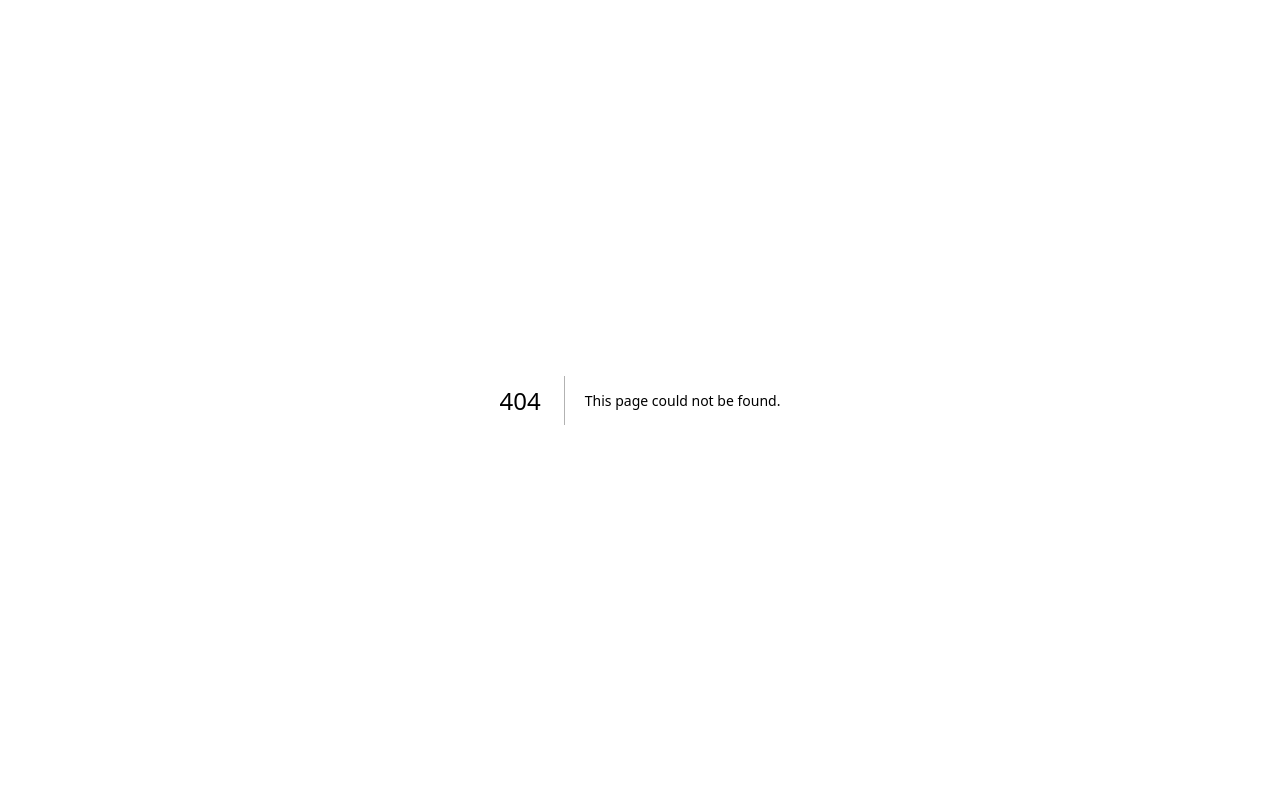
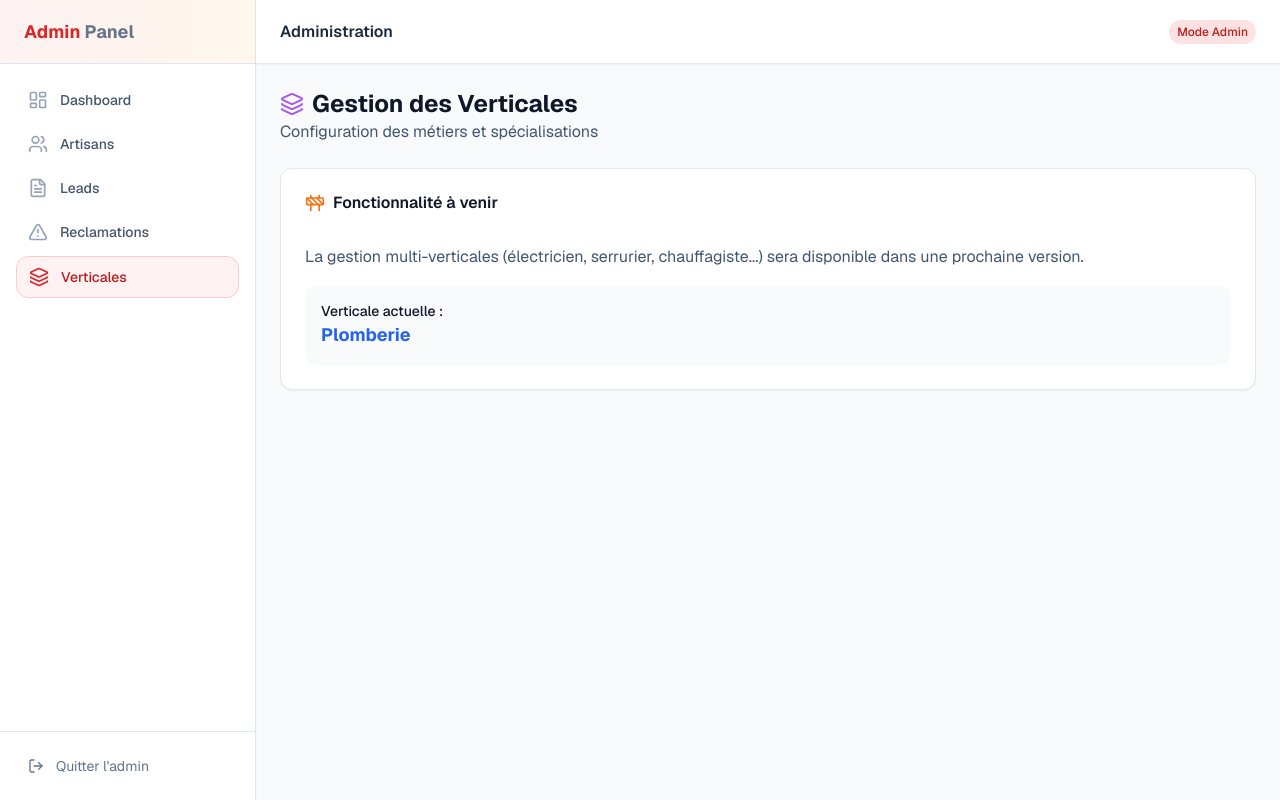
Before and after one commit to Sqlsyntax59/plombier-urgent, a Next.js app: page /admin/verticales in a window 1280 px wide. Before the commit this address had no page. Built offline with nearby package versions, Linux system fonts and the light colour scheme; no server answers.

Commit message:
feat(admin): add verticales placeholder page

```diff
--- /dev/null
+++ b/app/admin/verticales/page.tsx
@@ -0,0 +1,39 @@
+"use client";
+
+import { Card, CardContent, CardHeader, CardTitle } from "@/components/ui/card";
+import { Layers, Construction } from "lucide-react";
+
+export default function AdminVerticalesPage() {
+  return (
+    <div className="space-y-6">
+      <div>
+        <h2 className="text-2xl font-bold flex items-center gap-2">
+          <Layers className="w-6 h-6 text-purple-500" />
+          Gestion des Verticales
+        </h2>
+        <p className="text-muted-foreground">
+          Configuration des métiers et spécialisations
+        </p>
+      </div>
+
+      <Card>
+        <CardHeader>
+          <CardTitle className="flex items-center gap-2">
+            <Construction className="w-5 h-5 text-orange-500" />
+            Fonctionnalité à venir
+          </CardTitle>
+        </CardHeader>
+        <CardContent>
+          <p className="text-muted-foreground">
+            La gestion multi-verticales (électricien, serrurier, chauffagiste...)
+            sera disponible dans une prochaine version.
+          </p>
+          <div className="mt-4 p-4 bg-slate-50 rounded-lg">
+            <p className="text-sm font-medium">Verticale actuelle :</p>
+            <p className="text-lg font-bold text-blue-600">Plomberie</p>
+          </div>
+        </CardContent>
+      </Card>
+    </div>
+  );
+}
```
